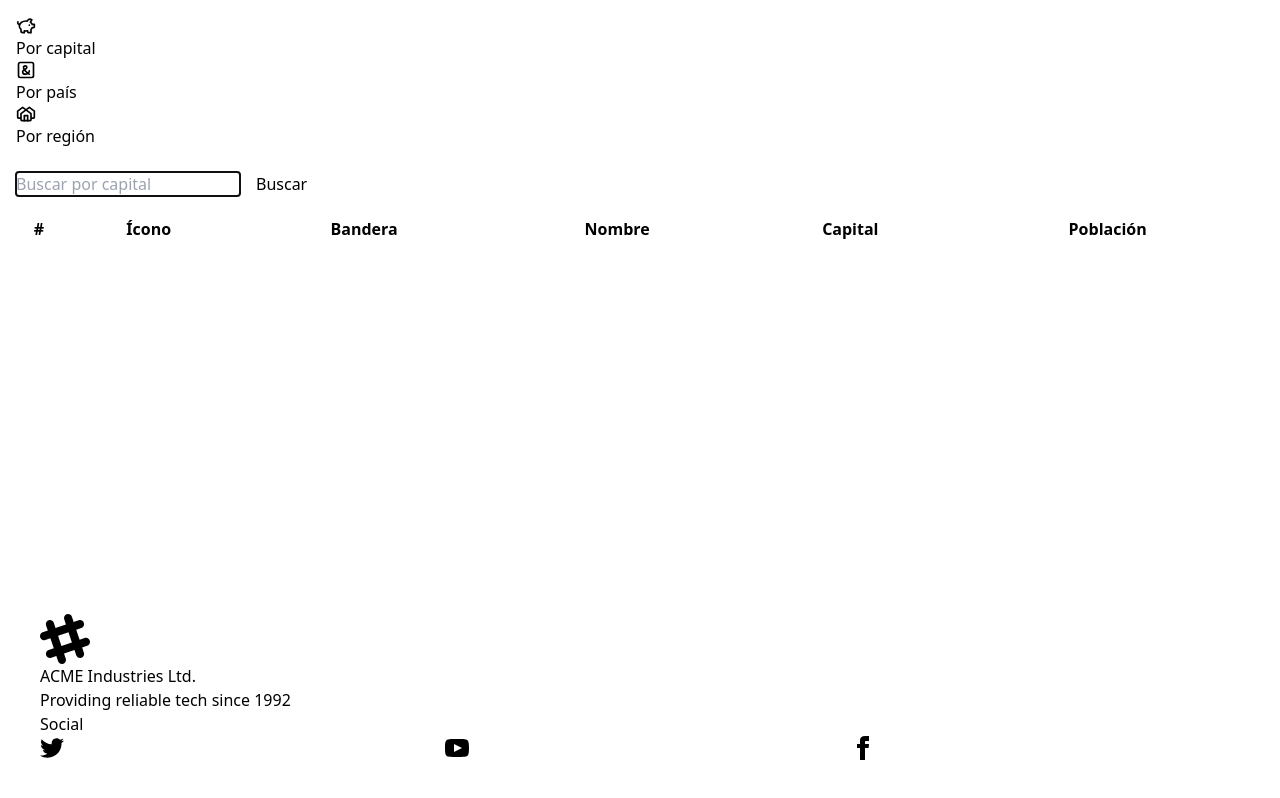
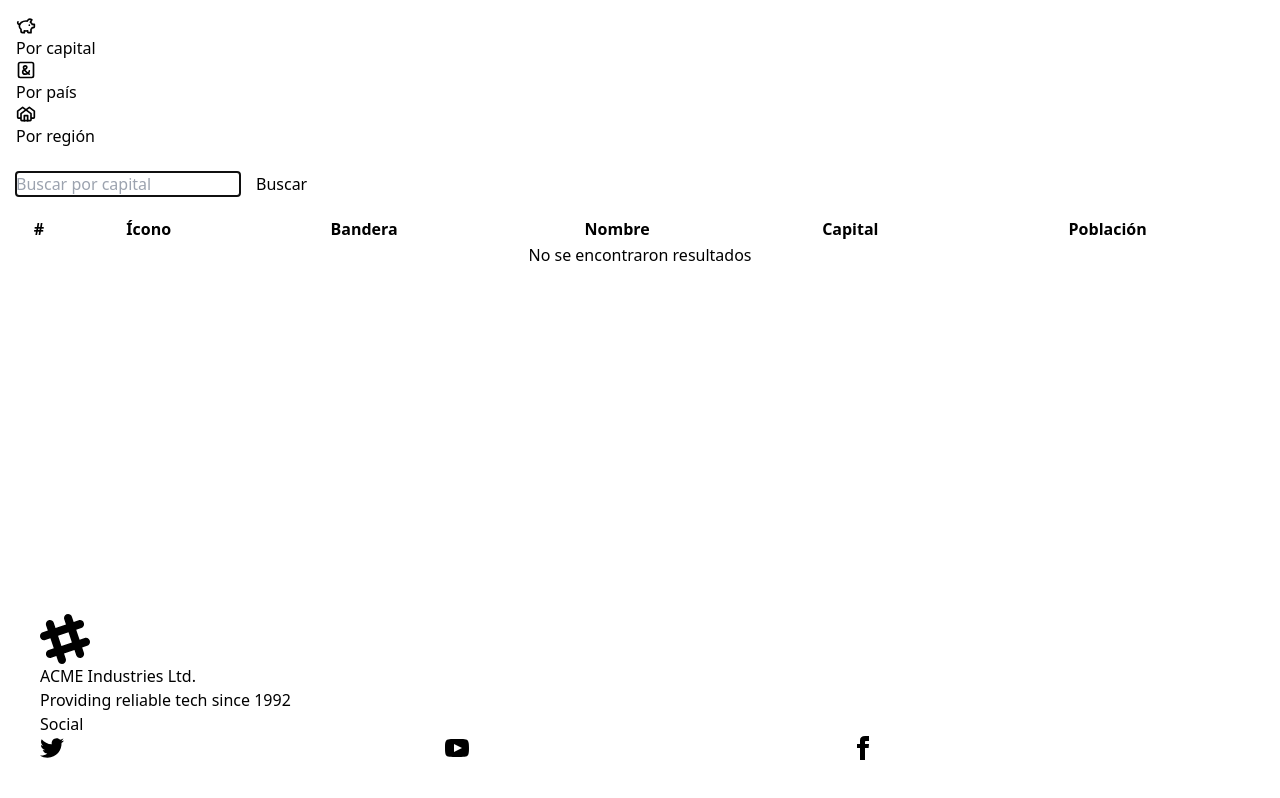
Before and after one commit to AlfredoRiveraaa/country-app, an Angular app: page /country/by-capital in a window 1280 px wide. Built offline with nearby package versions, Linux system fonts and the light colour scheme.

Commit message:
Se agregó buscar países y se implementó los diferentes estados que se muestran al usuario

```diff
--- a/src/app/country/components/country-list/country-list.component.html
+++ b/src/app/country/components/country-list/country-list.component.html
@@ -26,7 +26,30 @@
           </span>
         </td>
         <td>
-          <a class="link-primary cursor-pointer">Más información</a>
+          <a
+          [routerLink]="['/country/by', country.cca2]"
+           class="link-primary cursor-pointer">Más información
+          </a>
+        </td>
+      </tr>
+
+      <tr *ngIf="errorMessage">
+        <td colspan="8" class="text-center">
+          {{ errorMessage }}
+        </td>
+      </tr>
+
+      <!-- -->
+      <tr *ngIf="countries.length === 0 && !isLoading">
+        <td colspan="8" class="text-center">
+          No se encontraron resultados
+        </td>
+      </tr>
+
+      <!-- -->
+      <tr *ngIf="isLoading">
+        <td colspan="8" class="text-center">
+          Buscando países
         </td>
       </tr>
     </tbody>
--- a/src/app/country/components/country-list/country-list.component.ts
+++ b/src/app/country/components/country-list/country-list.component.ts
@@ -1,18 +1,28 @@
 import { Component, Input } from '@angular/core';
-import { CommonModule } from '@angular/common';
+import { CommonModule, DecimalPipe } from '@angular/common';
+import { RouterLink } from '@angular/router';
 import { Country } from '../../interfaces/country.interface';
 
 @Component({
   selector: 'country-list',
   templateUrl: './country-list.component.html',
   standalone: true,
-  imports: [CommonModule],
+  imports: [CommonModule, DecimalPipe, RouterLink],
 })
 export class CountryListComponent {
 
   @Input()
   public countries: Country[] = [];
 
+  @Input()
+  public errorMessage: string|unknown|null = '';
+
+  @Input()
+  public isLoading: boolean = false;
+
+  @Input()
+  public isEmpty: boolean = false;
+
   trackByCca2(index: number, country: Country): string {
     return country.cca2;
   }
--- a/src/app/country/pages/by-capital-page/by-capital-page.component.html
+++ b/src/app/country/pages/by-capital-page/by-capital-page.component.html
@@ -5,9 +5,9 @@
 </country-search-input>
 
 <!-- country list -->
-<div *ngIf="isError(); else showList">
-  <h3>{{ isError() }}</h3>
-</div>
-<ng-template #showList>
-  <country-list [countries]="countries()"></country-list>
-</ng-template>
+<country-list
+  [countries]="countries()"
+  [errorMessage]="isError()"
+  [isEmpty]="countries().length === 0 && !isLoading()"
+  [isLoading]="isLoading()">
+</country-list>
--- a/src/app/country/pages/by-capital-page/by-capital-page.component.ts
+++ b/src/app/country/pages/by-capital-page/by-capital-page.component.ts
@@ -14,23 +14,23 @@ import type { Country } from '../../interfaces/country.interface';
 export class ByCapitalPageComponent {
   countryService = inject(CountryService);
 
-  isLoaading = signal(false)
+  isLoading = signal(false)
   isError = signal<string|null>(null)
   countries = signal<Country[]>([])
 
   onSearch( query: string){
-    if ( this.isLoaading() ) return;
+    if ( this.isLoading() ) return;
 
-    this.isLoaading.set(true)
+    this.isLoading.set(true)
     this.isError.set(null);
 
     this.countryService.searchByCapital( query ).subscribe({
         next: ( countries ) => {
-          this.isLoaading.set(false)
+          this.isLoading.set(false)
           this.countries.set( countries )
         },
         error: ( err ) => {
-          this.isLoaading.set(false)
+          this.isLoading.set(false)
           this.countries.set([])
           this.isError.set(err)
         }
--- a/src/app/country/pages/by-country-page/by-country-page.component.html
+++ b/src/app/country/pages/by-country-page/by-country-page.component.html
@@ -1,3 +1,12 @@
-<country-search-input placeholder="Buscar por país"></country-search-input>
+<country-search-input
+  (value)="onSearch($event)"
+  placeholder="Buscar por país">
+</country-search-input>
 
-<country-list [countries]="[]"></country-list>
+<!-- country list -->
+<country-list
+  [countries]="countries()"
+  [errorMessage]="isError()"
+  [isEmpty]="countries().length === 0 && !isLoading()"
+  [isLoading]="isLoading()">
+</country-list>
--- a/src/app/country/pages/by-country-page/by-country-page.component.ts
+++ b/src/app/country/pages/by-country-page/by-country-page.component.ts
@@ -1,12 +1,39 @@
-import { Component } from '@angular/core';
+import { Component, inject, signal } from '@angular/core';
+import { CommonModule } from '@angular/common';
 import { SearchInputComponent } from '../../components/search-input/search-input.component';
-import { count } from 'rxjs';
 import { CountryListComponent } from '../../components/country-list/country-list.component';
+import { CountryService } from '../../services/country.service';
+import type { Country } from '../../interfaces/country.interface';
 
 @Component({
   selector: 'app-by-country-page',
   standalone: true,
-  imports: [SearchInputComponent, CountryListComponent],
+  imports: [CommonModule, SearchInputComponent, CountryListComponent],
   templateUrl: './by-country-page.component.html',
 })
-export class ByCountryPageComponent { }
+export class ByCountryPageComponent {
+  countryService = inject(CountryService);
+
+  isLoading = signal(false);
+  isError = signal<string | null>(null);
+  countries = signal<Country[]>([]);
+
+  onSearch(query: string) {
+    if (this.isLoading()) return;
+
+    this.isLoading.set(true);
+    this.isError.set(null);
+
+    this.countryService.searchByCountry(query).subscribe({
+      next: (countries) => {
+        this.isLoading.set(false);
+        this.countries.set(countries);
+      },
+      error: (err) => {
+        this.isLoading.set(false);
+        this.countries.set([]);
+        this.isError.set(err);
+      },
+    });
+  }
+}
--- a/src/app/country/services/country.service.ts
+++ b/src/app/country/services/country.service.ts
@@ -2,7 +2,7 @@ import { HttpClient } from '@angular/common/http';
 import { inject, Injectable } from '@angular/core';
 
 import { RESTCountry } from '../interfaces/rest-countries.interface';
-import { map, Observable, catchError, throwError } from 'rxjs';
+import { map, Observable, catchError, throwError, delay } from 'rxjs';
 import type { Country } from '../interfaces/country.interface';
 import { CountryMapper } from '../mappers/country.mapper';
 
@@ -28,4 +28,21 @@ export class CountryService {
       })
     );
   }
+
+  searchByCountry( query:string){
+    const url = `${API_URL}/name/${query}`;
+    query = query.toLowerCase();
+
+    return this.http.get<RESTCountry[]>(url).pipe(
+      map((resp) => CountryMapper.mapRestCountryArrayToCountryArray(resp)),
+      delay(2000),
+      catchError( error => {
+        console.log('Error fetching', error);
+
+        return throwError(
+          () => new Error (`No se pudo obtener paises con ese query ${query}`)
+        );
+      })
+    );
+  }
 }
```
